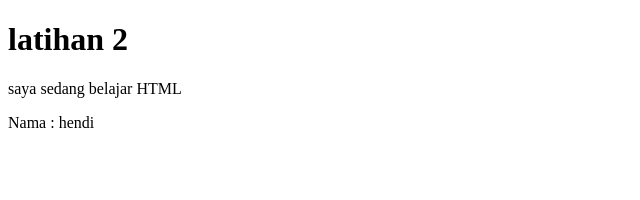
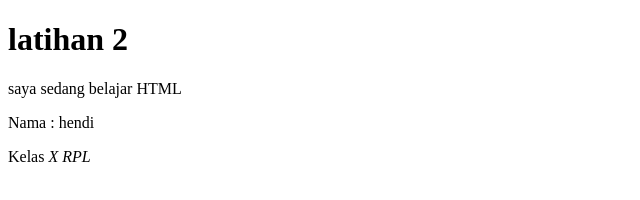
Before and after one commit to akumhen10/latihan2, a plain HTML site: page index.html in a window 1280 px wide. Shown: the whole page, without its empty margins (0-640 px from the left). Drawn offline with Linux system fonts and the light colour scheme.

Commit message:
Menampilkan kelas

```diff
--- a/index.html
+++ b/index.html
@@ -12,6 +12,7 @@
   <h1> latihan 2</h1></h1>
   <p>saya sedang belajar HTML </p>
    <p>Nama : hendi</b></p>
-</body>
+   <p>Kelas <i>X RPL</i></p>
+
 
 </html>
```
